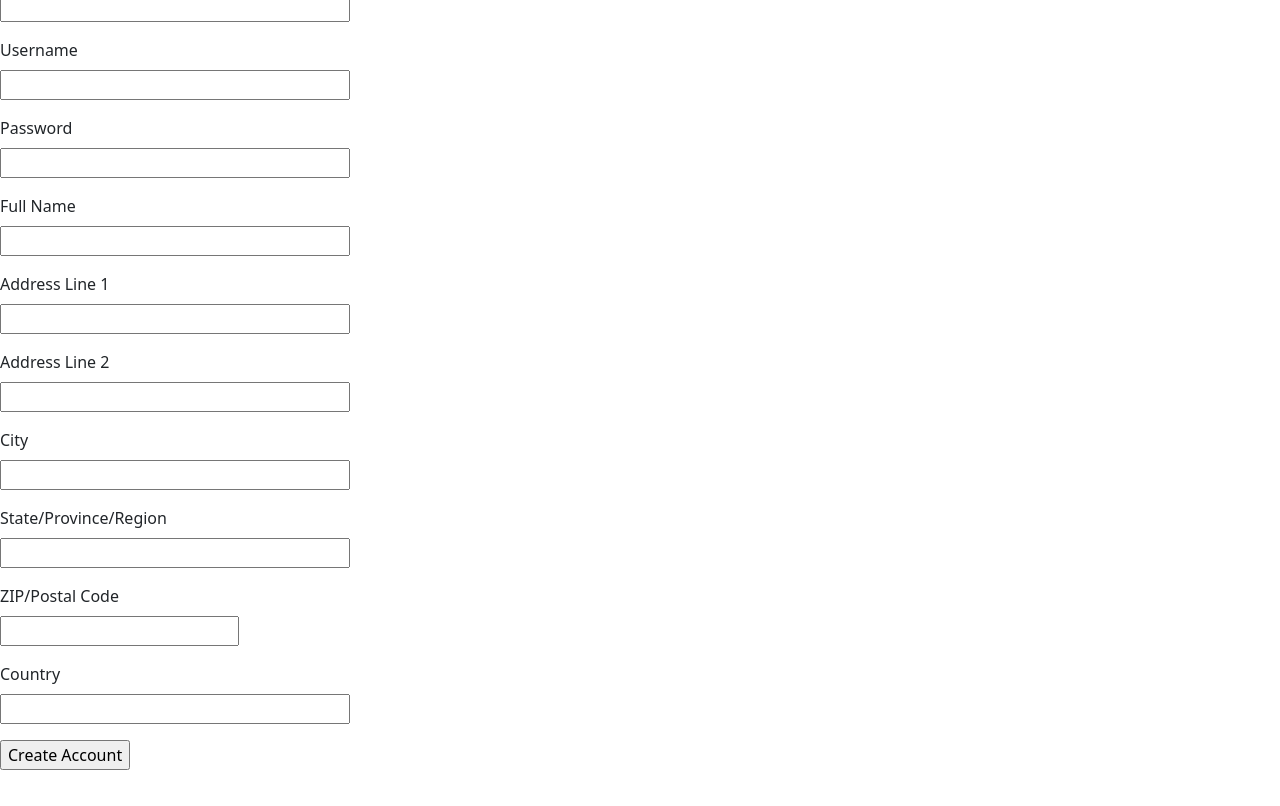
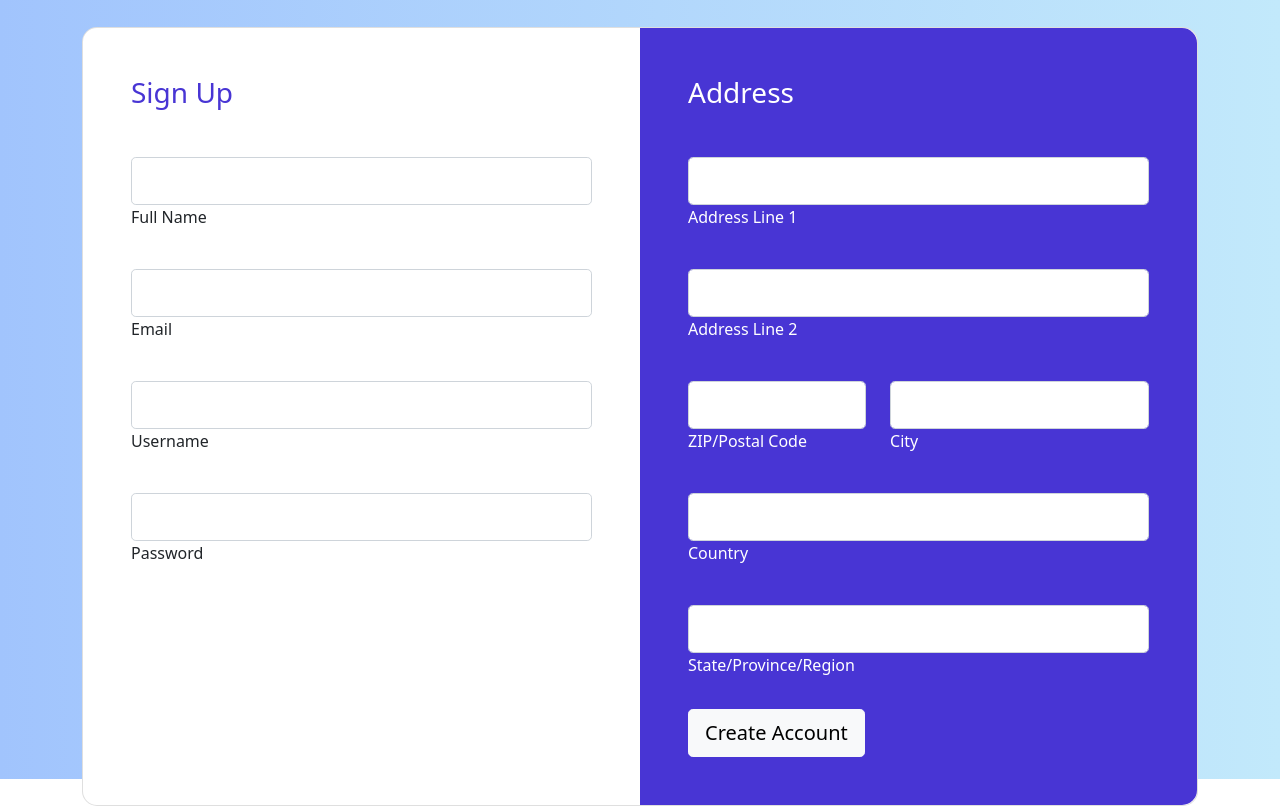
Before and after one commit to jagz97/Cmpe131-Team-6, a Flask app: page /signUp in a window 1280 px wide. Shown: the part 160-966 px from the top of the page. Before the commit the page ends 930 px from the top, so only its background shows below. Run offline with Flask 2, Linux system fonts and the light colour scheme; some libraries are stand-ins or nearby versions.

Commit message:
added bootstraps to sign up

```diff
--- a/app/forms.py
+++ b/app/forms.py
@@ -41,7 +41,7 @@ class SignUpForm(FlaskForm):
     address_line_two = StringField('Address Line 2')
     city = StringField('City', validators=[DataRequired()])
     state_province_region = StringField('State/Province/Region', validators=[DataRequired()])
-    zip_postal_code = IntegerField('ZIP/Postal Code', validators=[DataRequired()])
+    zip_postal_code = StringField('ZIP/Postal Code', validators=[DataRequired()])
     country = StringField('Country', validators=[DataRequired()])
     submit = SubmitField('Create Account')
 
--- /dev/null
+++ b/app/static/css/signUp.css
@@ -0,0 +1,41 @@
+@media (min-width: 1025px) {
+.h-custom {
+height: 100vh !important;
+}
+}
+.card-registration .select-input.form-control[readonly]:not([disabled]) {
+font-size: 1rem;
+line-height: 2.15;
+padding-left: .75em;
+padding-right: .75em;
+}
+.card-registration .select-arrow {
+top: 13px;
+}
+
+.gradient-custom-2 {
+/* fallback for old browsers */
+background: #a1c4fd;
+
+/* Chrome 10-25, Safari 5.1-6 */
+background: -webkit-linear-gradient(to right, rgba(161, 196, 253, 1), rgba(194, 233, 251, 1));
+
+/* W3C, IE 10+/ Edge, Firefox 16+, Chrome 26+, Opera 12+, Safari 7+ */
+background: linear-gradient(to right, rgba(161, 196, 253, 1), rgba(194, 233, 251, 1))
+}
+
+.bg-indigo {
+background-color: #4835d4;
+}
+@media (min-width: 992px) {
+.card-registration-2 .bg-indigo {
+border-top-right-radius: 15px;
+border-bottom-right-radius: 15px;
+}
+}
+@media (max-width: 991px) {
+.card-registration-2 .bg-indigo {
+border-bottom-left-radius: 15px;
+border-bottom-right-radius: 15px;
+}
+}
--- a/app/templates/base.html
+++ b/app/templates/base.html
@@ -5,7 +5,6 @@
   <!-- Required meta tags -->
   <meta charset="utf-8">
   <meta name="viewport" content="width=device-width, initial-scale=1">
-<link rel="stylesheet" type="text/css" href="static/css/home.css">
 	<link href="https://fonts.googleapis.com/css2?family=Open+Sans:wght@300&display=swap" rel="stylesheet">
 	<link rel="stylesheet" href="https://maxcdn.bootstrapcdn.com/bootstrap/4.5.2/css/bootstrap.min.css">
   <!-- Bootstrap CSS -->
--- a/app/templates/home.html
+++ b/app/templates/home.html
@@ -13,7 +13,9 @@
 
 
 
-
+<head>
+	<link rel="stylesheet" type="text/css" href="static/css/home.css">
+</head>
 
 
 
--- a/app/templates/signUp.html
+++ b/app/templates/signUp.html
@@ -2,8 +2,6 @@
 
 {% block content %}
 
-
-<h1>Sign Up</h1>
     {% with messages = get_flashed_messages() %}
         {% if messages %}
 
@@ -13,50 +11,122 @@
         {% endif %}
         {% endwith %}
 
-    <form action="" method="post" novalidate>
-        {{ form.hidden_tag() }}
-        <p>
-            {{ form.email.label }}<br>
-            {{ form.email(size=32) }}
-        </p>
-        <p>
-            {{ form.username.label }}<br>
-            {{ form.username(size=32) }}
-        </p>
-        <p>
-            {{ form.password.label }}<br>
-            {{ form.password(size=32) }}
-        </p>
-        <p>
-            {{ form.full_name.label }}<br>
-            {{ form.full_name(size=32) }}
-        </p>
-        <p>
-            {{ form.address_line_one.label }}<br>
-            {{ form.address_line_one(size=32) }}
-        </p>
-        <p>
-            {{ form.address_line_two.label }}<br>
-            {{ form.address_line_two(size=32) }}
-        </p>
-        <p>
-            {{ form.city.label }}<br>
-            {{ form.city(size=32) }}
-        </p>
-        <p>
-            {{ form.state_province_region.label }}<br>
-            {{ form.state_province_region(size=32) }}
-        </p>
-        <p>
-            {{ form.zip_postal_code.label }}<br>
-            {{ form.zip_postal_code(size=32) }}
-        </p>
-        <p>
-            {{ form.country.label }}<br>
-            {{ form.country(size=32) }}
-        </p>
-        <p>{{ form.submit() }}</p>
-    </form>
+<head>
+    <link rel="stylesheet" type="text/css" href="static/css/signUp.css">
+</head>
+<form action="" method="post" novalidate>
+{{ form.hidden_tag() }}
+<section class="h-100 h-custom gradient-custom-2">
+  <div class="container py-5 h-100">
+    <div class="row d-flex justify-content-center align-items-center h-100">
+      <div class="col-12">
+        {% with messages = get_flashed_messages() %}
+        {% if messages %}
+
+        {% for message in messages %}
+        {{ message }}
+        {% endfor %}
+        {% endif %}
+        {% endwith %}
+        <div class="card card-registration card-registration-2" style="border-radius: 15px;">
+          <div class="card-body p-0">
+            <div class="row g-0">
+              <div class="col-lg-6">
+                <div class="p-5">
+                  <h3 class="fw-normal mb-5" style="color: #4835d4;">Sign Up</h3>
+
+                    <div class="mb-4 pb-2">
+                      <div class="form-outline">
+                          {{ form.full_name(class="form-control form-control-lg") }}
+                          {{ form.full_name.label(class="form-label") }}
+                      </div>
+                    </div>
+
+                  <div class="mb-4 pb-2">
+                    <div class="form-outline">
+                        {{ form.email(class="form-control form-control-lg") }}
+                        {{ form.email.label(class="form-label") }}
+                    </div>
+                  </div>
+
+                  <div class="mb-4 pb-2">
+                    <div class="form-outline">
+                        {{ form.username(class="form-control form-control-lg") }}
+                        {{ form.username.label(class="form-label") }}
+                    </div>
+                  </div>
+
+                    <div class="mb-4 pb-2">
+                    <div class="form-outline">
+                        {{ form.password(class="form-control form-control-lg") }}
+                        {{ form.password.label(class="form-label") }}
+                    </div>
+                  </div>
+
+                </div>
+              </div>
+              <div class="col-lg-6 bg-indigo text-white">
+                <div class="p-5">
+                  <h3 class="fw-normal mb-5">Address</h3>
+
+                  <div class="mb-4 pb-2">
+                    <div class="form-outline form-white">
+                        {{ form.address_line_one(class="form-control form-control-lg") }}
+                        {{ form.address_line_one.label(class="form-label") }}
+                    </div>
+                  </div>
+
+                  <div class="mb-4 pb-2">
+                    <div class="form-outline form-white">
+                        {{ form.address_line_two(class="form-control form-control-lg") }}
+                        {{ form.address_line_two.label(class="form-label") }}
+                    </div>
+                  </div>
+
+                  <div class="row">
+                    <div class="col-md-5 mb-4 pb-2">
+
+                      <div class="form-outline form-white">
+                        {{ form.zip_postal_code(class="form-control form-control-lg") }}
+                        {{ form.zip_postal_code.label(class="form-label") }}
+                      </div>
+
+                    </div>
+                    <div class="col-md-7 mb-4 pb-2">
+
+                      <div class="form-outline form-white">
+                        {{ form.city(class="form-control form-control-lg") }}
+                        {{ form.city.label(class="form-label") }}
+                      </div>
+
+                    </div>
+                  </div>
+
+                  <div class="mb-4 pb-2">
+                    <div class="form-outline form-white">
+                        {{ form.country(class="form-control form-control-lg") }}
+                        {{ form.country.label(class="form-label") }}
+                    </div>
+                  </div>
+
+                  <div class="mb-4">
+                    <div class="form-outline form-white">
+                        {{ form.state_province_region(class="form-control form-control-lg") }}
+                        {{ form.state_province_region.label(class="form-label") }}
+                    </div>
+                  </div>
+                    {{ form.submit(class="btn btn-light btn-lg") }}
+
+                </div>
+              </div>
+            </div>
+          </div>
+        </div>
+      </div>
+    </div>
+  </div>
+</section>
+</form>
 
 
 {% endblock content %}
```
